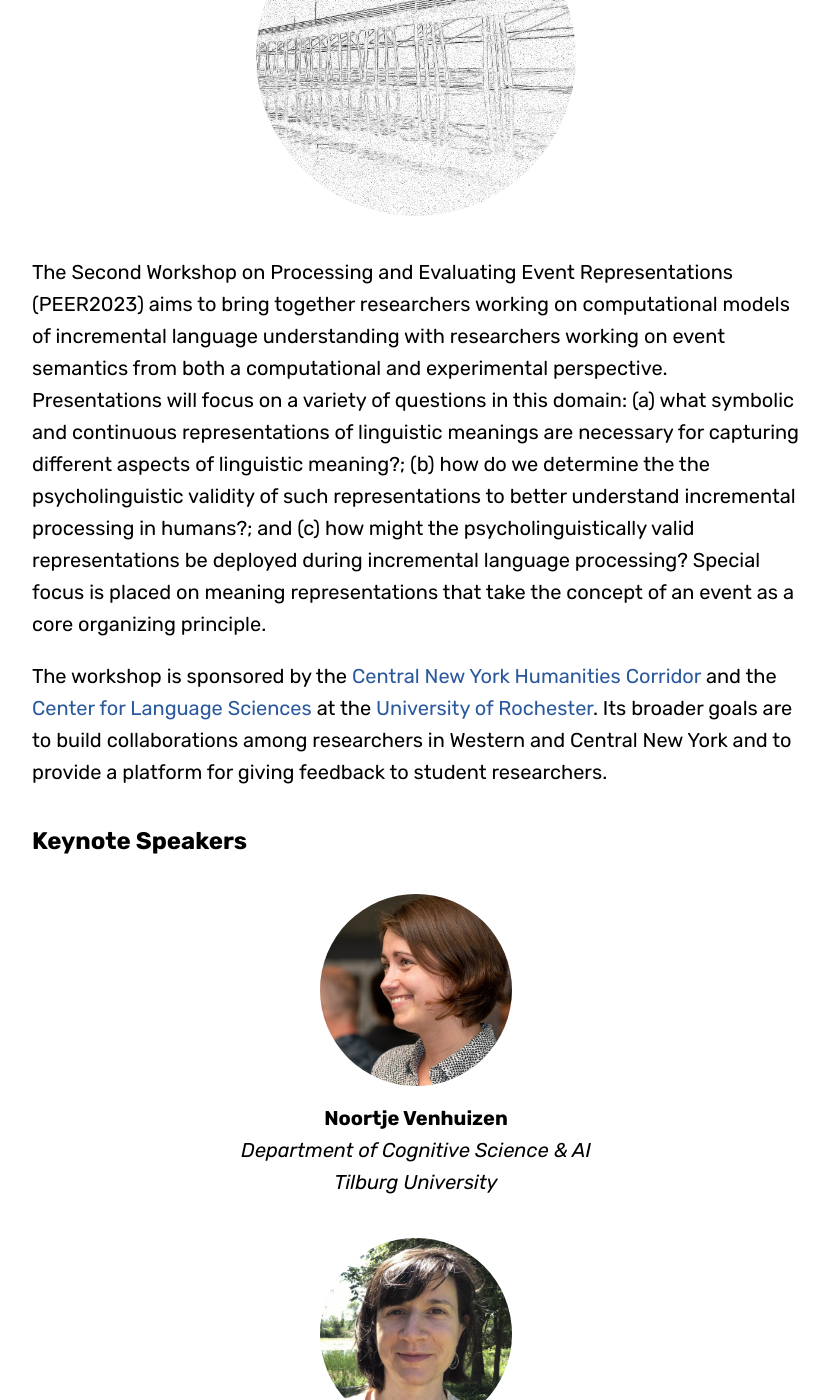
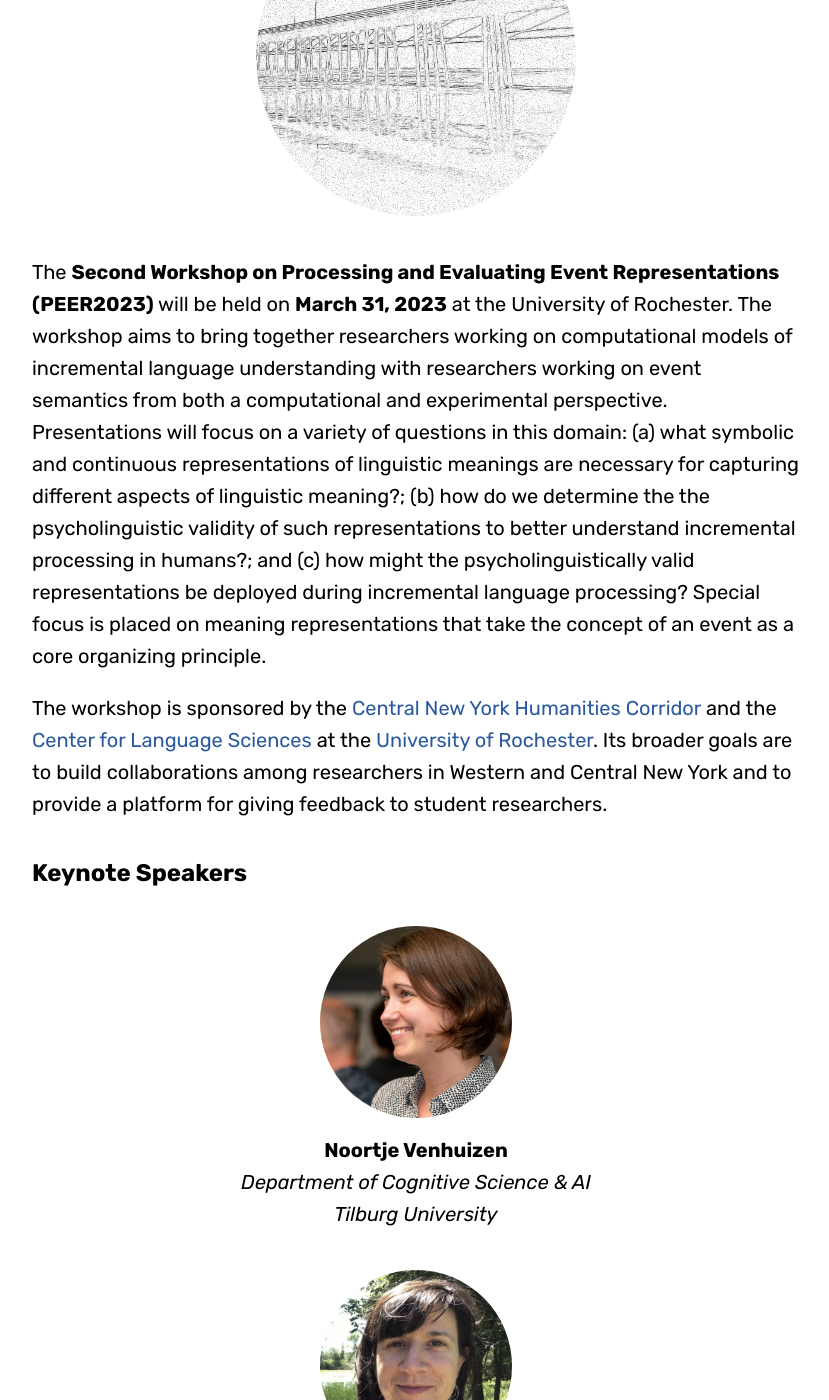
Before and after one commit to peer-workshop/peer-workshop.github.io, a Jekyll site: the page built from index.md, in a window 1280 px wide and 1400 px high, scrolled down 369 px. Shown: the whole window, without its empty margins (224-1053 px from the left). Built offline with Jekyll 4.4.1, drawn with Linux system fonts in a browser that asks for light colours; some web fonts are replaced.

```diff
--- a/index.md
+++ b/index.md
@@ -14,7 +14,7 @@ images: assets/img/peer2023/
     srcset="{{ site.author.photo2x | relative_url }} 2x"
 />
 
-The Second Workshop on Processing and Evaluating Event Representations (PEER2023) aims to bring together researchers working on computational models of incremental language understanding with researchers working on event semantics from both a computational and experimental perspective. Presentations will focus on a variety of questions in this domain: (a) what symbolic and continuous representations of linguistic meanings are necessary for capturing different aspects of linguistic meaning?; (b)  how do we determine the the psycholinguistic validity of such representations to better understand incremental processing in humans?; and (c) how might the psycholinguistically valid representations be deployed during incremental language processing? Special focus is placed on meaning representations that take the concept of an event as a core organizing principle.
+The **Second Workshop on Processing and Evaluating Event Representations (PEER2023)** will be held on **March 31, 2023** at the University of Rochester. The workshop aims to bring together researchers working on computational models of incremental language understanding with researchers working on event semantics from both a computational and experimental perspective. Presentations will focus on a variety of questions in this domain: (a) what symbolic and continuous representations of linguistic meanings are necessary for capturing different aspects of linguistic meaning?; (b)  how do we determine the the psycholinguistic validity of such representations to better understand incremental processing in humans?; and (c) how might the psycholinguistically valid representations be deployed during incremental language processing? Special focus is placed on meaning representations that take the concept of an event as a core organizing principle.
 
 The workshop is sponsored by the [Central New York Humanities Corridor](https://www.cnycorridor.net/) and the [Center for Language Sciences](https://www.sas.rochester.edu/cls/) at the [University of Rochester](https://rochester.edu/). Its broader goals are to build collaborations among researchers in Western and Central New York and to provide a platform for giving feedback to student researchers.
 
```
Also changed, not shown: other parts of index.md (+0 -4 lines).
